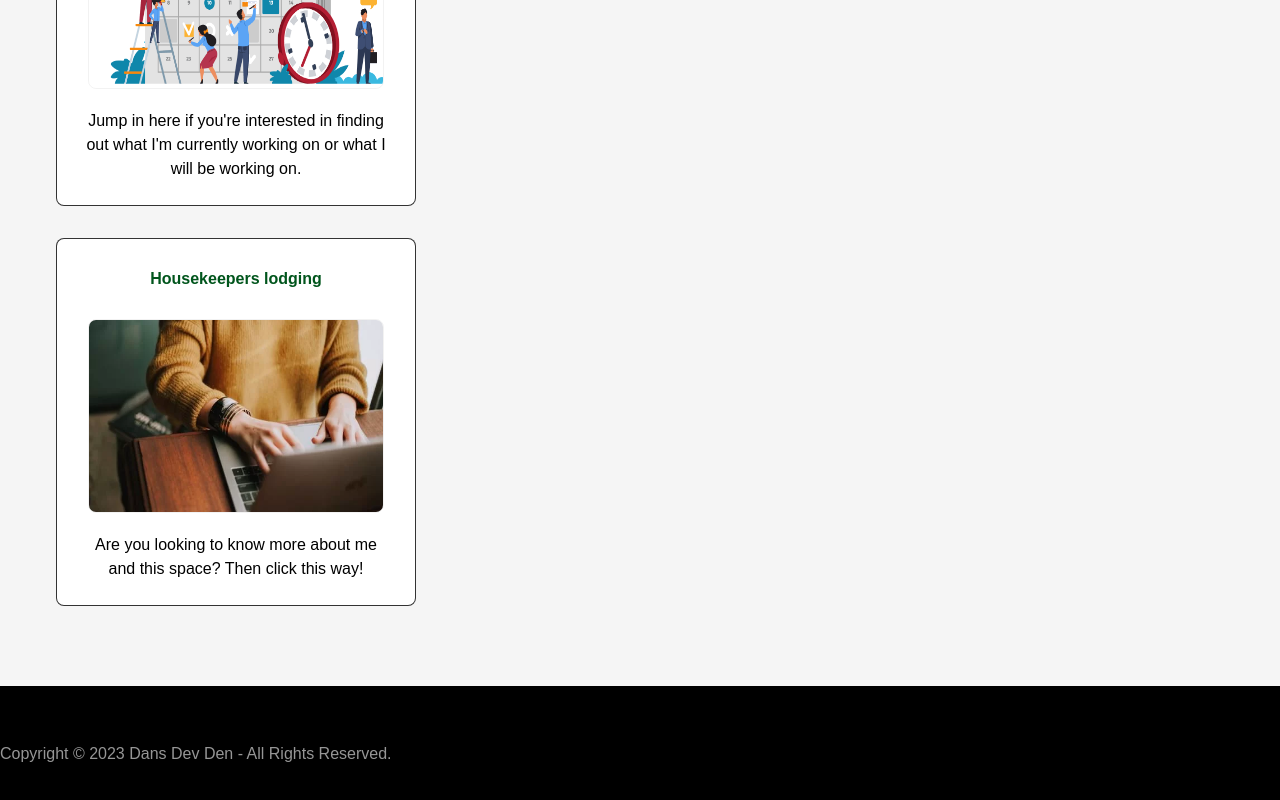
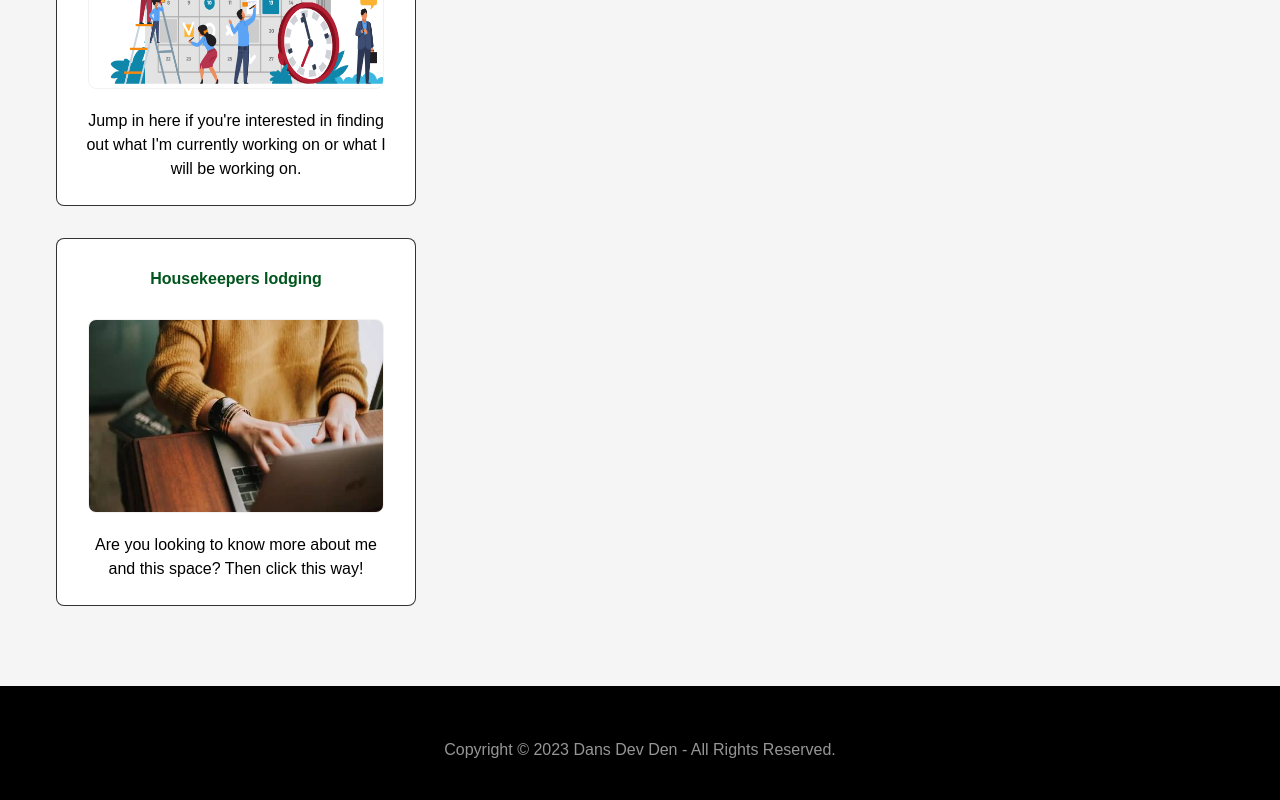
Before and after one commit to danriley11/DansDevDen, a React (Vite) app: page / in a window 1280 px wide. Shown: the part 3599-4399 px from the top of the page. Built offline with nearby package versions, Linux system fonts and the light colour scheme.

Commit message:
Update Footer component

```diff
--- a/src/components/pageStructure/footer/Footer.styles.ts
+++ b/src/components/pageStructure/footer/Footer.styles.ts
@@ -1,17 +1,17 @@
 import styled from 'styled-components';
-import { lightGreySolid } from '../../core/colours';
+import { black, lightGreySolid } from '../../core/colours';
 import { rem } from '../../core/styles';
 
 export const FooterContainer = styled.div`
-  position: absolute;
-  left: 0;
-  right: 0;
+  position: relative;
+  display: flex;
+  flex-direction: column;
+  justify-content: center;
+  align-items: center;
   height: ${rem(128)};
-  background-color: black;
-  text-align: center;
+  background-color: ${black};
 
   p {
     color: ${lightGreySolid};
-    line-height: ${rem(104)};
   }
 `;
--- a/src/components/pageStructure/footer/Footer.tsx
+++ b/src/components/pageStructure/footer/Footer.tsx
@@ -1,11 +1,14 @@
 import dayjs from 'dayjs';
 import { P } from '../../core/typography';
 import { FooterContainer } from './Footer.styles';
+import { Container } from '../Container.styles';
 
 const Footer = () => {
   return (
     <FooterContainer as="footer">
-      <P>Copyright © {dayjs().year()} Dans Dev Den - All Rights Reserved.</P>
+      <Container>
+        <P>Copyright © {dayjs().year()} Dans Dev Den - All Rights Reserved.</P>
+      </Container>
     </FooterContainer>
   );
 };
```
